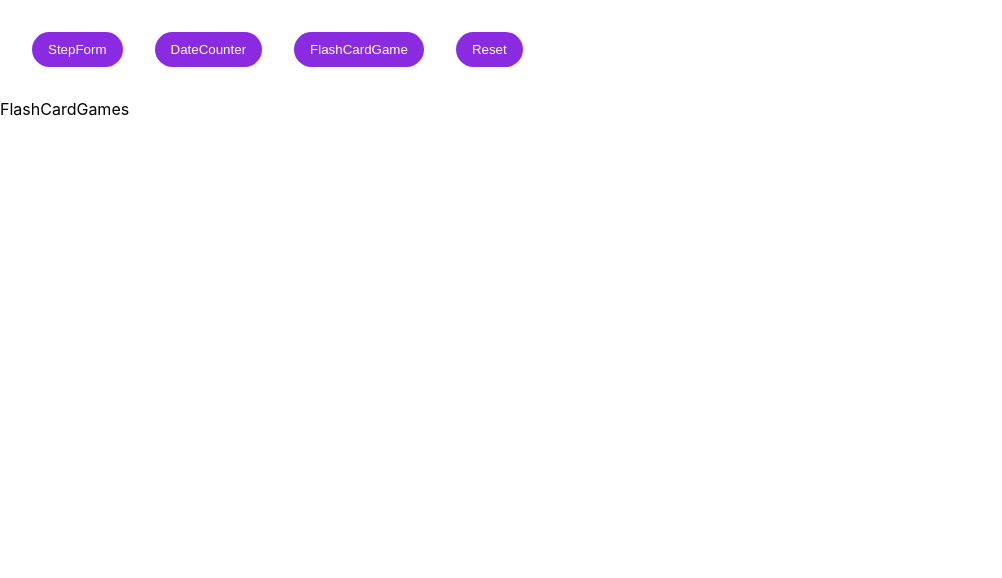
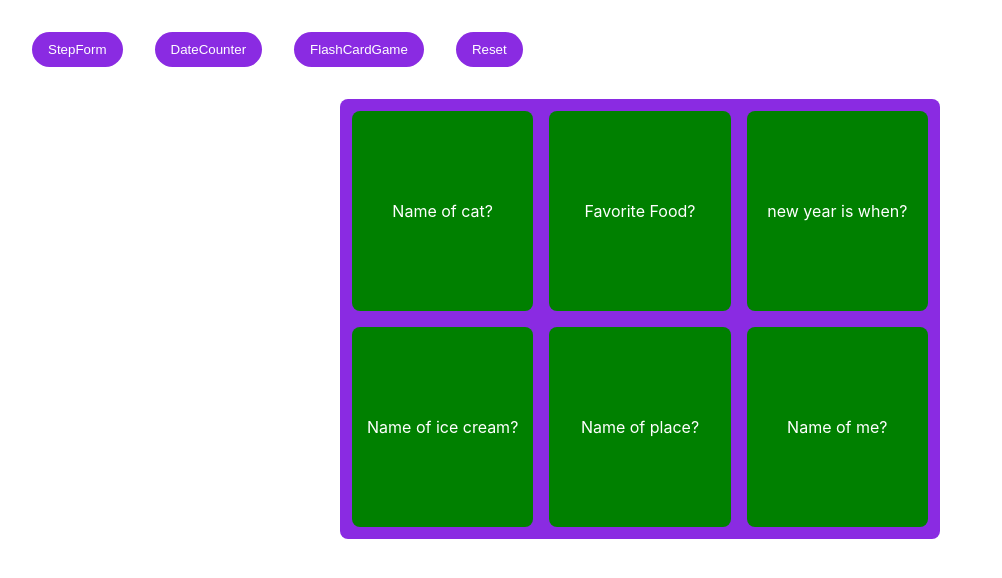
Before and after one commit to ZaidSultan10/react-full-practice, a React (Create React App) app in the folder flash-card/flash-card-app/: page / in a window 1280 px wide. Both pictures are taken after a click on the button "FlashCardGame". Shown: the top 578 px of the page, without its empty margins (0-1002 px from the left). Built offline with nearby package versions, Linux system fonts and the light colour scheme.

Commit message:
card game completed

```diff
--- a/flash-card/flash-card-app/src/components/FlashCardGame.jsx
+++ b/flash-card/flash-card-app/src/components/FlashCardGame.jsx
@@ -1,8 +1,25 @@
 import React from 'react'
+import { cardData } from '../assets/cards'
+import { useState } from 'react'
 
 const FlashCardGame = () => {
+    const [displayAnswers, setDisplayAnswers] = useState([])
+
+    const handleAnswer = (id) => {
+        setDisplayAnswers(!displayAnswers.includes(id) ? [...displayAnswers, id] : displayAnswers.filter(data => data !== id))
+    }
+
   return (
-    <div>FlashCardGames</div>
+    <main style={{width : '600px', margin : "0 auto", backgroundColor:'blueviolet', borderRadius : '8px',
+     display:'grid', gridTemplateColumns:"repeat(3, 1fr)", objectFit:'contain',padding:'4px'}}>
+        {cardData.map((item, i) => (
+            <div onClick={() => handleAnswer(item.id)} style={{backgroundColor:`${displayAnswers.includes(item.id) ? 'yellow' : 'green'}`, height : "200px",
+             borderRadius : '8px', padding:'8px', margin : '8px', display:'flex',
+             justifyContent:'center',alignItems:'center', cursor:'pointer'}}>
+                <p style={{color : `${displayAnswers.includes(item.id) ? 'black' : 'white'}`}}>{displayAnswers.includes(item.id) ? item.answer : item.question}</p>
+            </div>
+        ))}
+    </main>
   )
 }
 
```
